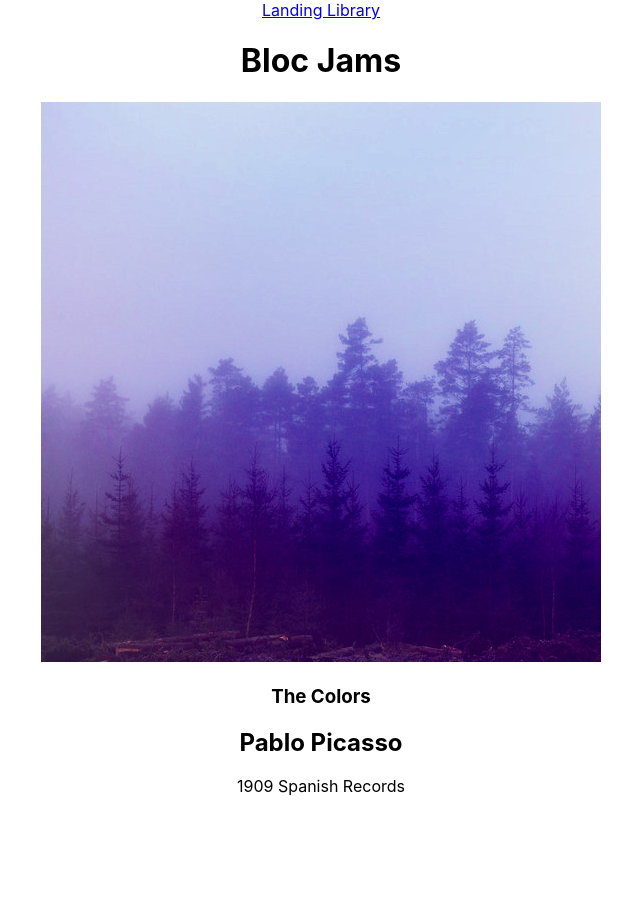
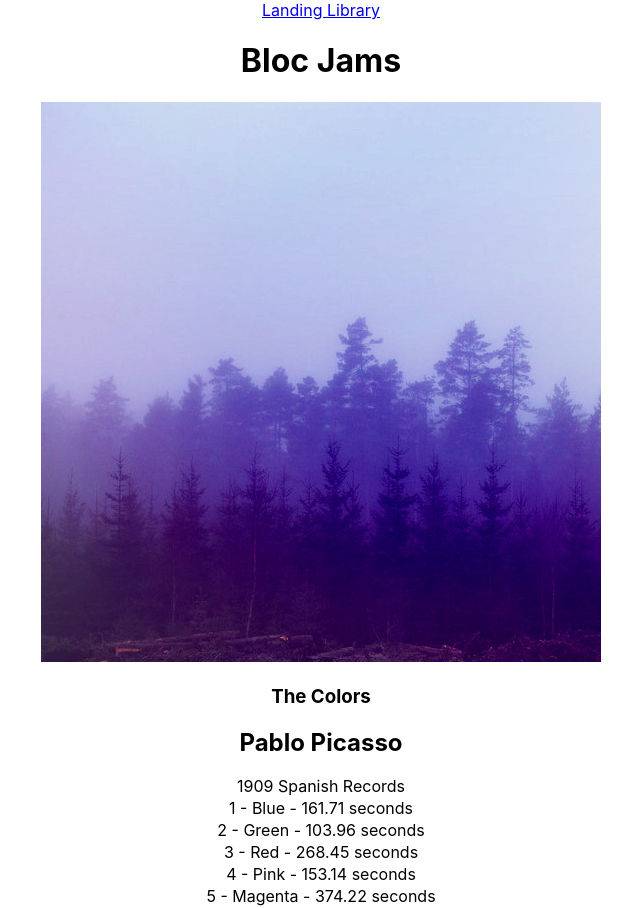
Before and after one commit to TrentStephens/bloc-jams-react, a React (Create React App) app: page /album/the-colors in a window 1280 px wide. Shown: the whole page, without its empty margins (319-959 px from the left). Before the commit the page ends 800 px from the top, so only its background shows below. Built offline with nearby package versions, Linux system fonts and the light colour scheme.

Commit message:
Assignment Bloc Jams React Album Complete

```diff
--- a/src/components/Album.js
+++ b/src/components/Album.js
@@ -1,5 +1,6 @@
 import React, {Component} from 'react';
 import albumData from './../data/albums';
+import { Link } from 'react-router-dom';
 
 class Album extends Component {
 	constructor(props) {
@@ -25,14 +26,21 @@ class Album extends Component {
 					<div id="release-info">{this.state.album.releaseInfo}</div>
 				</div>
 			</section>
+
 			<table id="song-list">
 				<colgroup>
 					<col id="song-number-column" />
 					<col id="song-title-column" />
 					<col id="song-duration-column" />
 				</colgroup>
-           <tbody>
+
+				<tbody class='songList'>
+					{this.state.album.songs.map ( ( song, index) =>
+							<tr>{index + 1} - {song.title} - {song.duration} seconds</tr>
+						)
+					}
 				</tbody>
+
 			</table>
 		</section>
 		);
--- a/src/index.css
+++ b/src/index.css
@@ -12,3 +12,8 @@ code {
   font-family: source-code-pro, Menlo, Monaco, Consolas, "Courier New",
     monospace;
 }
+
+#song-list {
+    margin-left:auto;
+    margin-right:auto;
+}
```
Lines whose indentation alone changed are shown as unchanged.
